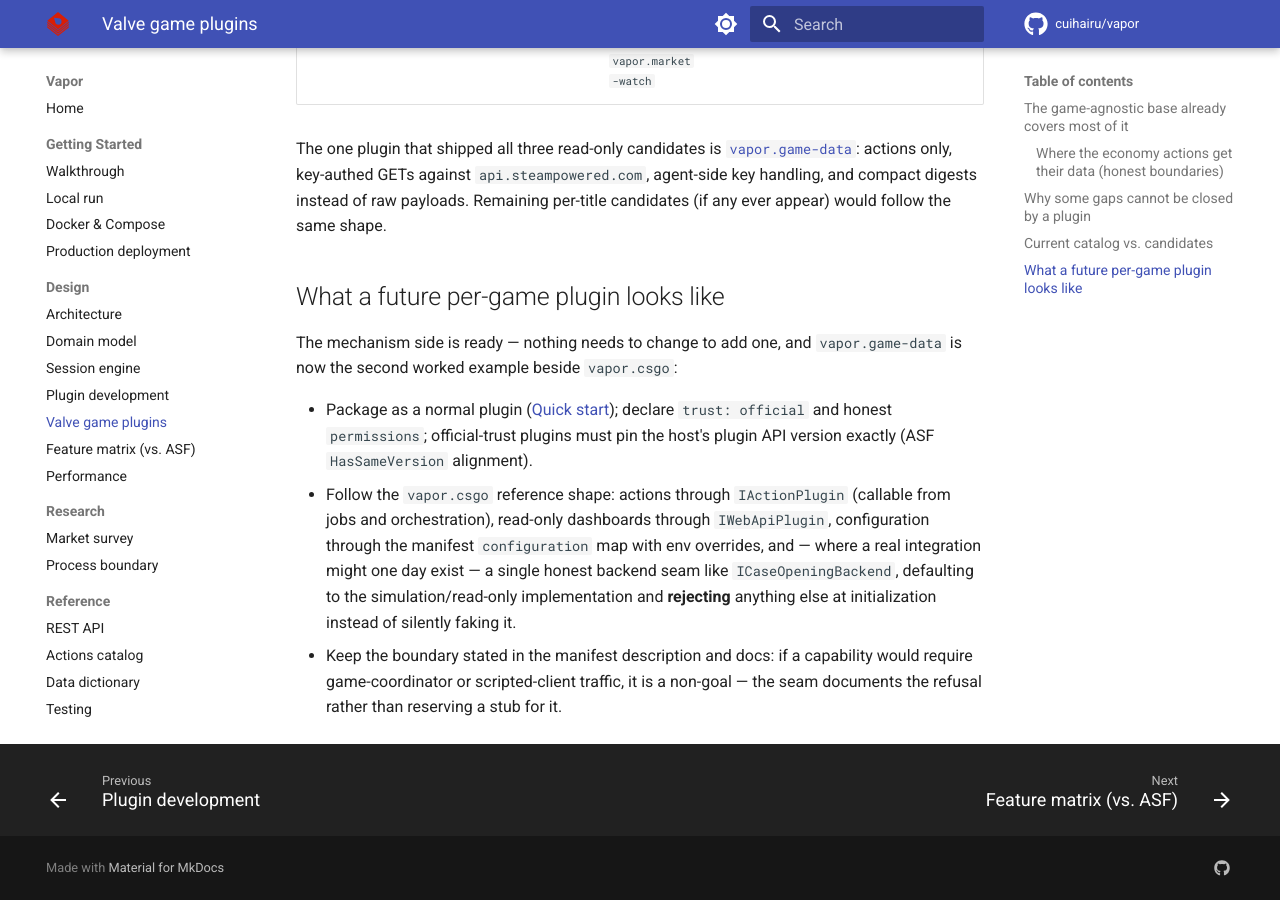
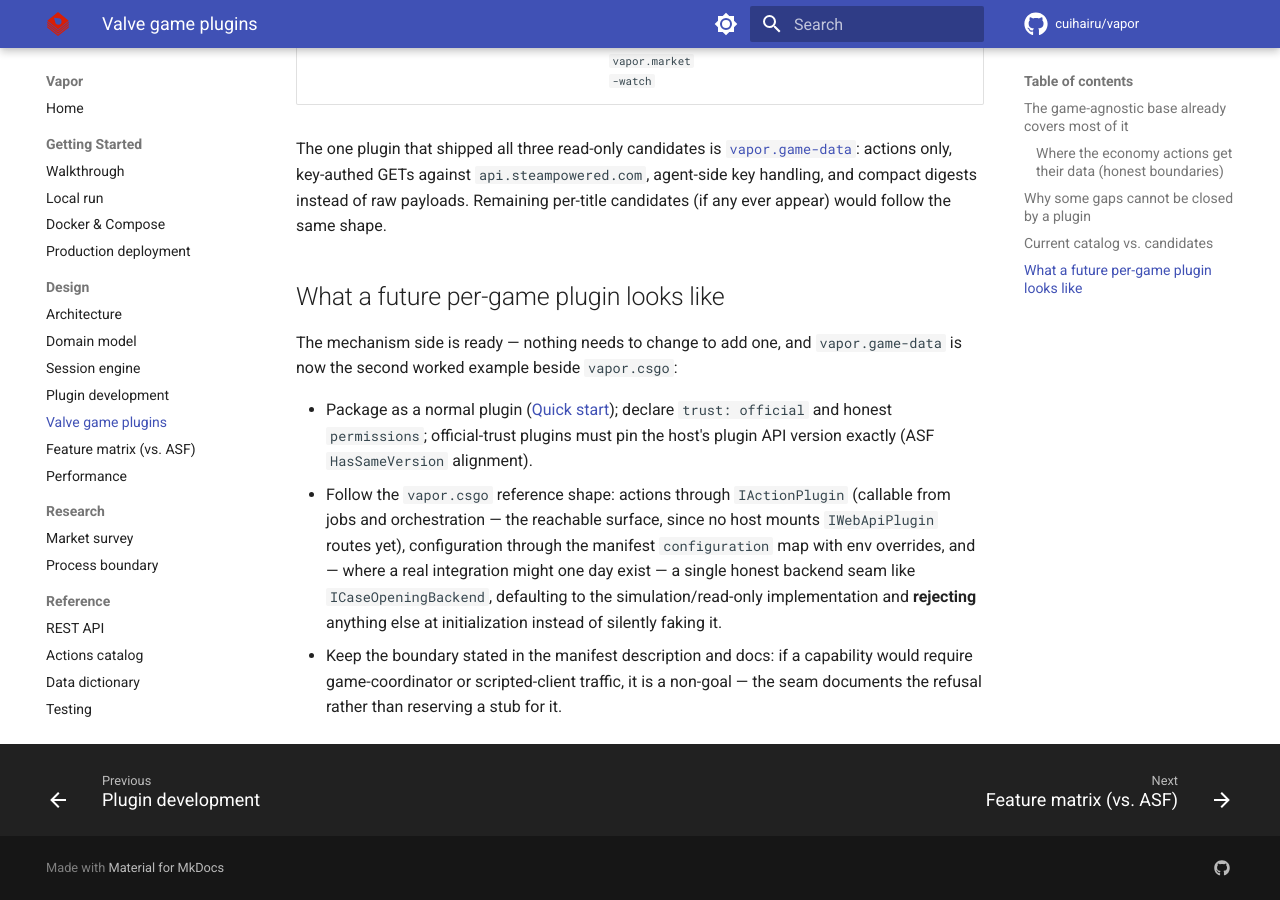
Before and after one commit to cuihairu/vapor, an MkDocs documentation site: the page built from docs/game-plugins.md, in a window 1280 px wide and 900 px high, scrolled down 3347 px. Built offline with MkDocs 1.6.1 and Material for MkDocs 9.7.7, drawn with Linux system fonts in a browser that asks for light colours; comment, search, counter and statistics services are not loaded.

Commit message:
docs: correct plugin web route and command host claims

```diff
--- a/docs/game-plugins.md
+++ b/docs/game-plugins.md
@@ -118,8 +118,9 @@ The mechanism side is ready — nothing needs to change to add one, and
   `trust: official` and honest `permissions`; official-trust plugins must pin
   the host's plugin API version exactly (ASF `HasSameVersion` alignment).
 - Follow the `vapor.csgo` reference shape: actions through
-  `IActionPlugin` (callable from jobs and orchestration), read-only dashboards
-  through `IWebApiPlugin`, configuration through the manifest `configuration`
+  `IActionPlugin` (callable from jobs and orchestration — the reachable
+  surface, since no host mounts `IWebApiPlugin` routes yet), configuration
+  through the manifest `configuration`
   map with env overrides, and — where a real integration might one day exist —
   a single honest backend seam like `ICaseOpeningBackend`, defaulting to the
   simulation/read-only implementation and **rejecting** anything else at
```
Also changed, not shown: CHANGELOG.md (+9 -0 lines), docs/plugins.md (+19 -10 lines), todo.md (+1 -0 lines).
